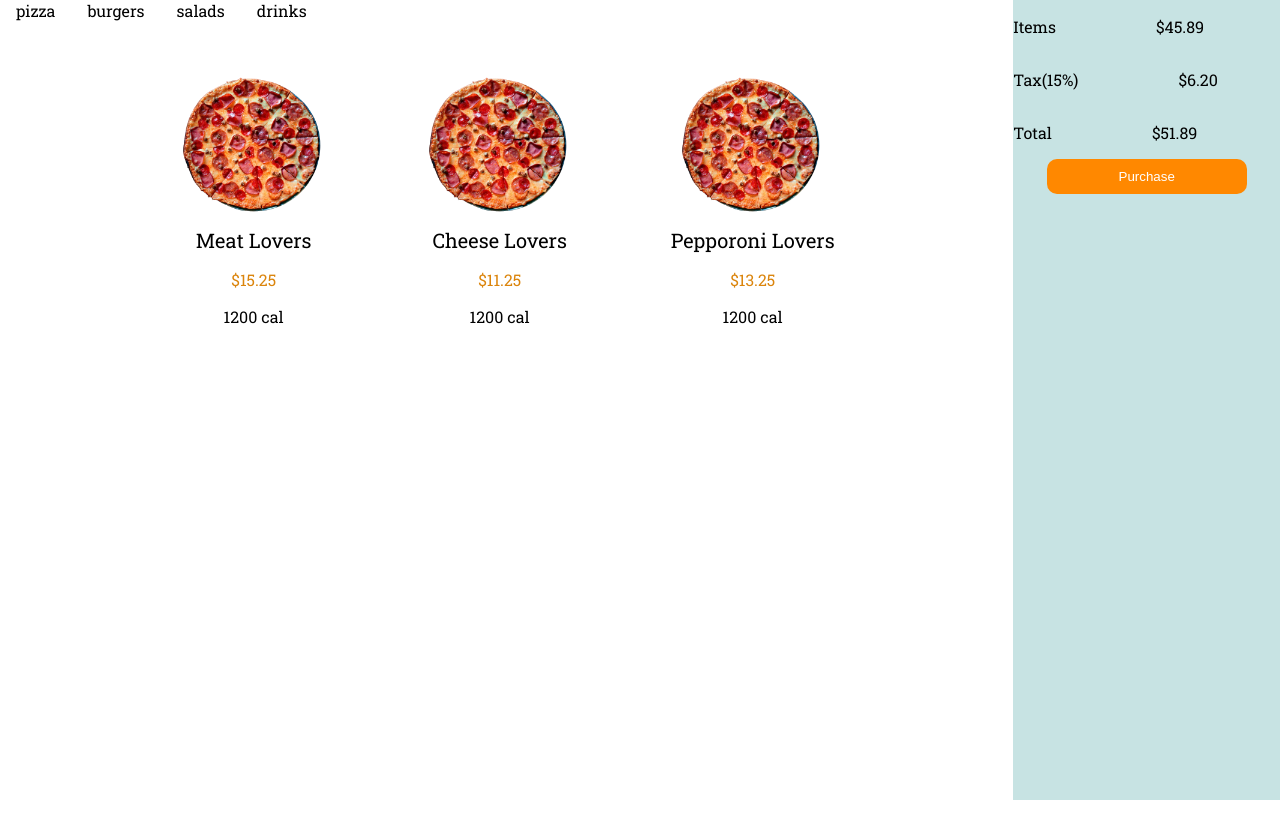
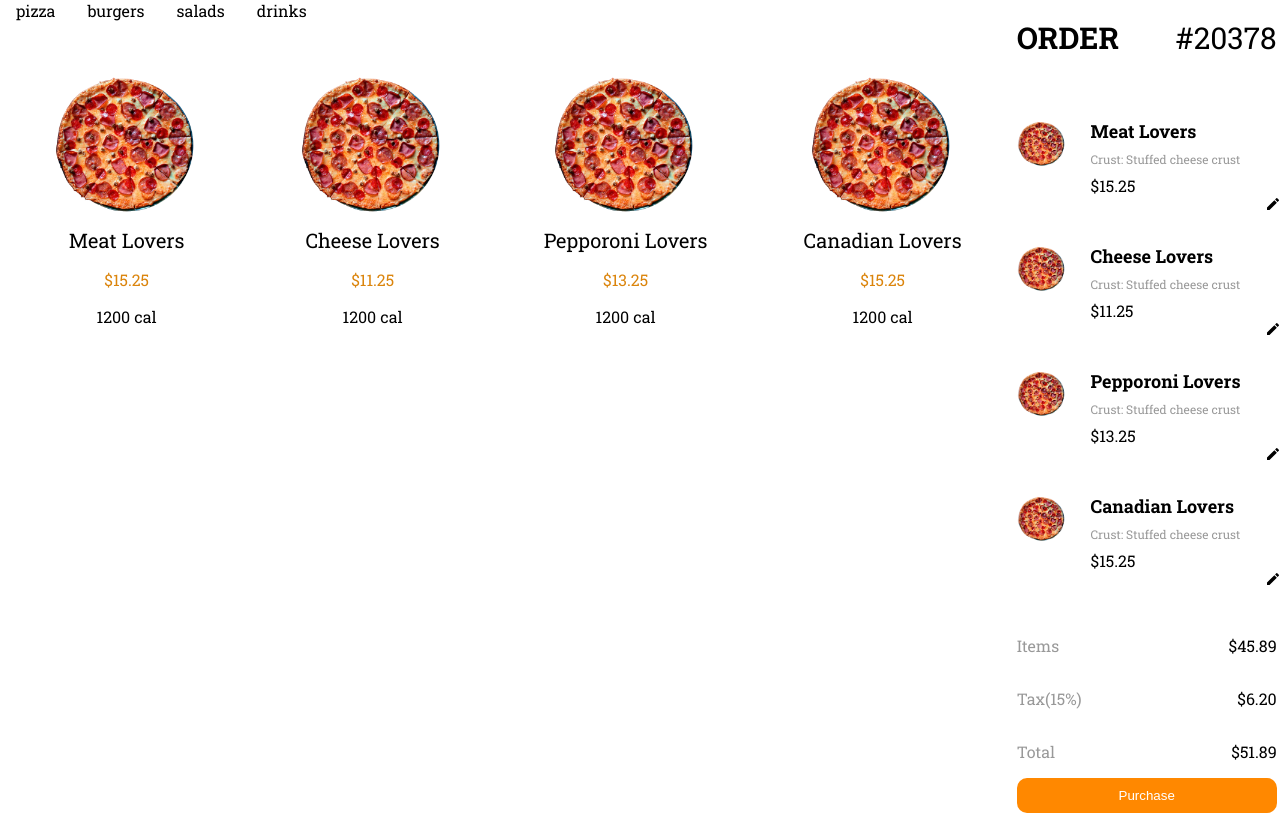
Before and after one commit to Trishaneww/kiosk, a React (Create React App) app: page /menu/1 in a window 1280 px wide. Built offline with nearby package versions, Linux system fonts and the light colour scheme.

Commit message:
updated order number

```diff
--- a/src/components/cartItem/CartItem.jsx
+++ b/src/components/cartItem/CartItem.jsx
@@ -1,12 +1,19 @@
 import './CartItem.scss'
 import pizza from '../../assets/pizza.png'
+import { MdModeEdit } from "react-icons/md";
 
 const CartItem = ({name, price}) => {
   return (
-    <div>
-        <img src={pizza} alt="pizza" />
-
-
+    <div className="cart-item">
+      <img src={pizza} alt="pizza" />
+      <div className="cart-item__details">
+        <p className="cart-item__details-title">{name}</p>
+        <p className="cart-item__details-note">Crust: Stuffed cheese crust</p>
+        <p className="cart-item__details-price">${price}</p>
+        <div className="cart-item__edit">
+          <MdModeEdit />
+        </div>
+      </div>
     </div>
   )
 }
--- a/src/components/cartItem/CartItem.scss
+++ b/src/components/cartItem/CartItem.scss
@@ -0,0 +1,40 @@
+.cart-item {
+    width: 240px;
+    margin: 2rem 0 2rem 0;
+    display: flex;
+    align-items: flex-start;
+
+    & img {
+        max-height: 50px;
+        max-width: 50px;
+    }
+
+    &__details {
+        display: flex;
+        flex-direction: column;
+        align-items: flex-start;
+        margin-left: 10%;
+
+        &-title {
+            font-weight:700;
+            font-size: 18px;
+            margin:0;
+        }
+
+        &-price {
+            margin: 0em 0 0 0;
+        }
+
+        &-note {
+            margin:0.5rem 0 0.5rem 0;
+            font-size: 12px;
+            color: rgb(153, 153, 153);
+        }
+    }
+
+    &__edit {
+        width: 190px;
+        display:flex;
+        justify-content: flex-end;
+    }
+}
--- a/src/components/viewmenu/Viewmenu.jsx
+++ b/src/components/viewmenu/Viewmenu.jsx
@@ -15,7 +15,32 @@ const Viewmenu = () => {
 //     fetchData();
 //   }, []);
 
-  const selected = []
+  const selected = [
+    {
+      id:1,
+      name:'Meat Lovers',
+      price:15.25,
+      calories: 1200
+  },
+  {
+      id:1,
+      name:'Cheese Lovers',
+      price:11.25,
+      calories: 1200
+  },
+  {
+      id:1,
+      name:'Pepporoni Lovers',
+      price:13.25,
+      calories: 1200
+  },
+  {
+    id:1,
+    name:'Canadian Lovers',
+    price:15.25,
+    calories: 1200
+  }
+  ]
 
   const categories = [
     {
@@ -55,7 +80,13 @@ const Viewmenu = () => {
         name:'Pepporoni Lovers',
         price:13.25,
         calories: 1200
-    }
+    },
+    {
+      id:1,
+      name:'Canadian Lovers',
+      price:15.25,
+      calories: 1200
+  }
 ]
 
   return (
@@ -81,6 +112,10 @@ const Viewmenu = () => {
 
         <div className="menu-cart">
           <div>
+            <div className="menu-cart__order">
+              <p className="menu-cart__order-title">ORDER</p>
+              <p className="menu-cart__order-number">#20378</p>
+            </div>
             <div>
               {selected.map((item) => (
                 <CartItem key={item.id} name={item.name} price={item.price}/>
@@ -88,18 +123,18 @@ const Viewmenu = () => {
             </div>
 
             <div className="menu-cart__checkout">
-              <p className="menu-cart__checkout-header">Items</p>
-              <p className="menu-cart__checkout-price">$45.89</p>
+              <p className="menu-cart__checkout-title">Items</p>
+              <p>$45.89</p>
             </div>
 
             <div className="menu-cart__checkout">
-              <p className="menu-cart__checkout-header">Tax(15%)</p>
-              <p className="menu-cart__checkout-price">$6.20</p>
+              <p className="menu-cart__checkout-title">Tax(15%)</p>
+              <p>$6.20</p>
             </div>
 
             <div className="menu-cart__checkout">
-              <p className="menu-cart__checkout-header">Total</p>
-              <p className="menu-cart__checkout-price">$51.89</p>
+              <p className="menu-cart__checkout-title">Total</p>
+              <p>$51.89</p>
             </div>
             <button className="menu-cart__btn">Purchase</button>
 
--- a/src/components/viewmenu/Viewmenu.scss
+++ b/src/components/viewmenu/Viewmenu.scss
@@ -30,13 +30,30 @@
     &-cart {
         width: 50%;
         display:flex;
+        justify-content: center;
+        align-items: center;
         flex-direction: column;
-        background-color: rgb(199, 227, 227);
+
+        &__order {
+            width: 260px;
+            display:flex;
+            justify-content: space-between;
+
+            &-title {
+                font-weight: 700;
+                font-size: 30px;
+            }
+
+            &-number {
+                font-weight: 400;
+                font-size: 30px;
+            }
+        }
 
 
         &__btn {
             width: 100%;
-            max-width: 200px;
+            max-width: 260px;
             height:35px;
             padding: 10px;
             border-radius: 10px;
@@ -51,14 +68,13 @@
         }
 
         &__checkout {
-            width: 200px;
+            width: 260px;
             display: flex;
+            justify-content: space-between;
 
-            &-price {
-                margin-left: 100px;
+            &-title {
+                color: rgb(153, 153, 153);
             }
-
-
         }
     }
 }
```
